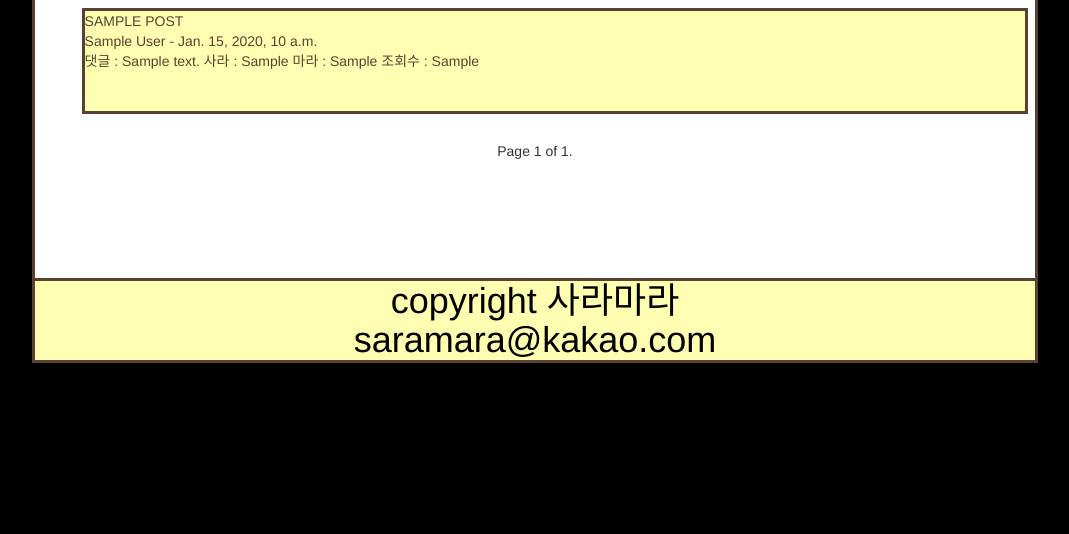
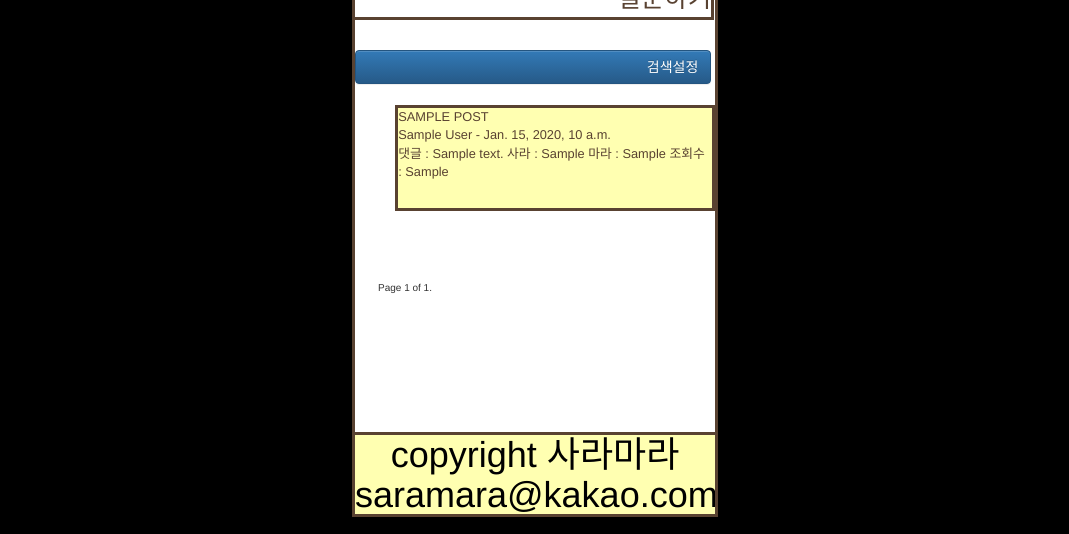
Before and after one commit to hjlee0421/django_project_saramara, a Django app: template django_project/posts/templates/posts/index.html in a window 1280 px wide. Shown: the part 286-820 px from the top of the page, without its empty margins (105-1174 px from the left). Before the commit the page ends 649 px from the top, so only its background shows below. Run offline with Django 3.2, Linux system fonts and the light colour scheme; the template is opened without the code that fills it: most values are stand-ins (such as "Sample title", 1, 10 or a date in 2020); parts of the project's set-up code (start-up, migrations or seed data) failed here and were passed over; some libraries are stand-ins or nearby versions.

Commit message:
front 어려움

```diff
--- a/django_project/posts/static/posts/style.css
+++ b/django_project/posts/static/posts/style.css
@@ -4,8 +4,13 @@
 /* 베이스 페이지 */
 
 body {
-  display: block;
-  margin: 1%;
+  /* display: block; */
+  /* margin: 10px; */
+  width: 360px;
+  /* max-width: 100%; */
+  /* overflow: hidde; */
+  /* padding: 10px; */
+
   background-color: #000000;
 }
 
@@ -14,7 +19,7 @@ h1 {
   outline-color: #594231;
   background-color: #ffffb1;
   display: block;
-  font-size: 2em;
+  font-size: 5vw;
   margin: 0 auto;
 }
 
@@ -28,7 +33,7 @@ header {
   /* 나중에 outline 없애야 함 */
   background-color: #ffffb1;
   text-align: left;
-  font-size: 35px;
+  font-size: 7vw;
   /* color: white; */
   position: relative;
 }
@@ -38,8 +43,9 @@ header {
   outline-color: #594231;
   /* 나중에 outline 없애야 함 */
   position: relative;
-  width: 100%;
-  max-width: 1000px;
+  /* width: 100%; */
+  width: 360px;
+  max-width: 360px;
   margin: 0 auto; /* 레이아웃 전체 센터로 위치*/
 }
 
@@ -107,11 +113,11 @@ footer {
   /* 나중에 outline 없애야 함 */
   /* background-color: #ffffb1; */
   text-align: center;
-  font-size: 20px;
+  font-size: 2vw;
   color: black;
   position: relative;
-  /* width: 660px; */
-  width: 100%;
+  width: 360px;
+  /* width: 100%; */
   max-width: 1000px;
   margin: auto;
   z-index: 1;
@@ -164,7 +170,7 @@ footer {
 
 .accordion:after {
   content: "\02795"; /* Unicode character for "plus" sign (+) */
-  font-size: 13px;
+  font-size: 1vw;
   color: #777;
   float: right;
   margin-left: 5px;
@@ -173,13 +179,12 @@ footer {
 .active:after {
   content: "\2796"; /* Unicode character for "minus" sign (-) */
 }
-/* Item filter accordian style */
-/* Item filter accordian style */
 
 .ask-list {
   outline-style: solid;
   outline-color: #594231;
   text-align: right;
+  font-size: 2vw;
   width: 99%;
 }
 
@@ -193,15 +198,15 @@ footer {
   background-color: #ffffb1;
   height: 100px;
   width: 98%;
-  max-width: 1000px;
+  max-width: 360px;
   display: block;
-  font-size: 2em;
+  font-size: 2vw;
   margin: 0 auto;
 }
 
 .setp-link {
   display: inline-block;
-  width: 1000px;
+  width: 360px;
   height: 100px;
 }
 
@@ -253,7 +258,7 @@ footer {
 
   width: 100%;
   max-width: 1000px;
-  font-size: 10px;
+  font-size: 3vw;
 }
 
 .select-selected {
@@ -313,7 +318,7 @@ footer {
   margin: auto;
   height: 50px;
   width: 100px;
-  font-size: 10px;
+  font-size: 3vw;
 }
 
 /* ################################################################################################################## */
--- a/django_project/posts/templates/posts/base.html
+++ b/django_project/posts/templates/posts/base.html
@@ -10,16 +10,26 @@
     <script>Kakao.init("{{ javascript_sdk_key | safe }}");</script>
     {% comment %} 카카오 로그인 javascript {% endcomment %}
 
+
+    {% comment %} 내 CSS 파일 가져오기 {% endcomment %}
     {% load static %}
     <link
       rel="stylesheet"
       type="text/css"
       href="{% static 'posts/style.css' %}"
     />
+    {% comment %} 내 CSS 파일 가져오기 {% endcomment %}
+
 
     {% comment %} <script src="{% static 'posts/myScript1.js' %}"></script> {% endcomment %}
 
+
     <script src="https://ajax.googleapis.com/ajax/libs/jquery/3.5.1/jquery.min.js"></script>
+
+
+
+
+
     <link
       rel="stylesheet"
       href="//maxcdn.bootstrapcdn.com/bootstrap/3.2.0/css/bootstrap.min.css"
@@ -28,11 +38,16 @@
       rel="stylesheet"
       href="//maxcdn.bootstrapcdn.com/bootstrap/3.2.0/css/bootstrap-theme.min.css"
     />
+
+
+
+
+
     {% comment %} <script src="myScript1.js"></script> {% endcomment %}
     {% comment %} <script src="demo.js"></script> {% endcomment %}
   </head>
 
-  <body style="background-color: black;">
+  <body style="background-color:black; width:1000px; margin:0 auto; padding:10px; font-size:5vw;">
     <!--    base layout-->
     <div class="mylayout" style="background-color: white;">
       <!--        site header-->
@@ -43,11 +58,11 @@
 
           <a href="{% url 'posts:mypage' %}">
             <img src="{{ user.profile_image.url }}" width="30" height="30" />
-            <h2 style="font-size: 2rem;"> {{ user.username}} </h2>
+            <h2 style="font-size: 2vw;"> {{ user.username}} </h2>
             {% comment %} <div style="font-size: 2rem;"> {{ user.username}} </div> {% endcomment %}
           </a>
           {% comment %} <a style="font-size: 2rem;" href="{% url 'posts:signout' %}">로그아웃</a> {% endcomment %}
-          <Button style="font-size: 2rem;" onclick="javascript:logoutWithKakao()">카카오Logout</Button>
+          <Button style="font-size: 2vw;" onclick="javascript:logoutWithKakao()">카카오Logout</Button>
           {% comment %} <Button onclick="javascript:unlinkWithKakao()">카카오Unlink</Button> {% endcomment %}
           {% comment %} <button class="api-btn" onclick="unlinkApp()">앱 탈퇴하기</button> {% endcomment %}
           {% comment %} <a style="font-size: 2rem;" href="{% url 'posts:ask' %}">물어보기</a> {% endcomment %}
@@ -74,11 +89,11 @@
       </header>
       {% comment %} site header {% endcomment %}
 
-    {% comment %} <Button onclick="javascript:profileWithKakao()">Profile</Button>
-    <p id="userid"></p>
-    <p id="nickname"></p>
-    <img id="profile_image" />
-    <img id="thumbnail_image" /> {% endcomment %}
+      {% comment %} <Button onclick="javascript:profileWithKakao()">Profile</Button>
+      <p id="userid"></p>
+      <p id="nickname"></p>
+      <img id="profile_image" />
+      <img id="thumbnail_image" /> {% endcomment %}
 
 
 
--- a/django_project/posts/templates/posts/detail.html
+++ b/django_project/posts/templates/posts/detail.html
@@ -341,7 +341,7 @@
     <textarea
     id="comment_input"
     rows="4"
-    cols="130"
+    cols="3"
     name="add_comment"
     placeholder="당신의 의견을 말해주세요"
     ></textarea>
--- a/django_project/posts/templates/posts/index.html
+++ b/django_project/posts/templates/posts/index.html
@@ -1,6 +1,6 @@
 {% extends 'posts/base.html' %} {% block content %}
 
-<div class="ask-list">
+<div class="ask-list" style="font-size: 2vw">
   {% if user.is_authenticated %}
   <a href="{% url 'posts:ask' %}">질문하기</a>
   {% comment %} forward to ask page {% endcomment %} {% else %}
@@ -24,8 +24,6 @@
   value="검색설정"
   style="text-align: right; width: 99%"
 />
-
-<br /><br /><br /><br />
 
 <div class="items-sort-all" style="display: none">
   <form method="GET" action=".">
@@ -100,7 +98,7 @@
   <ul>
     {% for post in post_objects %}
     <a href="{% url 'posts:detail' post.id %}"
-      ><div class="single-item" style="font-size: 100%; height: 100px">
+      ><div class="single-item" style="font-size: 1vw; height: 100px">
         {{post.title|upper}} <br />
         {{post.author}} - {{post.pub_date}}<br />
         댓글 : {{post.comment_cnt}} 사라 : {{post.sara_cnt}} 마라 :
@@ -114,21 +112,29 @@
   {% endif %}
 </div>
 
-<div class="pagination" style="height: 100px; width: 1000px">
+<div class="pagination" style="height: 100px; width: 100px; font-size: 10px">
   <div class="step-links">
     {% if page_obj.has_previous %}
     <a href="?page=1">&laquo; first</a>
     <a href="?page={{ page_obj.previous_page_number }}">previous</a>
     {% endif %}
-
+    <br />
+    <br />
+    <br />
     <div class="current">
       Page {{ page_obj.number }} of {{ page_obj.paginator.num_pages }}.
     </div>
-
+    <br />
+    <br />
+    <br />
     {% if page_obj.has_next %}
     <a href="?page={{ page_obj.next_page_number }}">next</a>
     <a href="?page={{ page_obj.paginator.num_pages }}">last &raquo;</a>
     {% endif %}
+    <br />
+    <br />
+    <br />
+    <br />
   </div>
 </div>
 {% endblock %}
--- a/django_project/posts/templates/posts/mypage.html
+++ b/django_project/posts/templates/posts/mypage.html
@@ -28,8 +28,8 @@
     <div id="회원정보" class="tabcontent">
       <h3>회원정보</h3>
       <img src="{{ user.profile_image.url }}" width="30" height="30" />
-      <h4 style="font-size: 2rem">Nickname : {{ user.username }}</h4>
-      <h4 style="font-size: 2rem">
+      <h4 style="font-size: 2vw">Nickname : {{ user.username }}</h4>
+      <h4 style="font-size: 2vw">
         Member Since : {{ user.date_joined|date:"Y년 m월 d일" }}
       </h4>
       <div class="tab-right-out">
--- a/django_project/posts/urls.py
+++ b/django_project/posts/urls.py
@@ -18,8 +18,8 @@ urlpatterns = [
     path('user_info/', views.user_info, name='user_info'),
     path('UploadImage/', views.UploadImage, name='UploadImage'),
     # path('signup/', views.SignupView.as_view(), name='signup'),
-    # path('signin/', views.SigninView.as_view(), name='signin'),
-    # path('signout/', views.SignoutView.as_view(), name='signout'),
+    path('signin/', views.SigninView.as_view(), name='signin'),
+    path('signout/', views.SignoutView.as_view(), name='signout'),
     # path('test/', views.TestIndexView.as_view(), name='testindex'),
     # path('testask/', views.TestAskView.as_view(), name='testask'),
 ]
```
Also changed, not shown: django_project/posts/views.py (+39 -38 lines), django_project/db.sqlite3.
